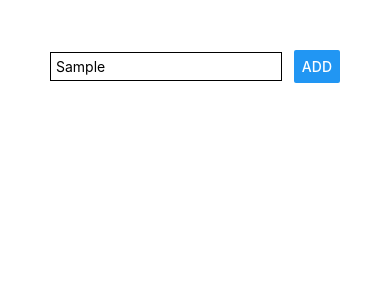
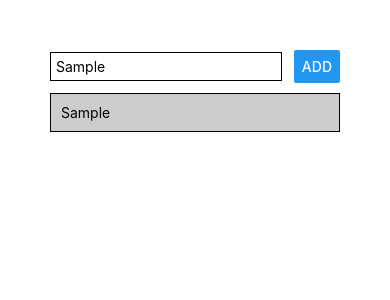
Before and after one commit to bethelju/reactn-todo, a React Native app: screen / in a window 390 px wide. Both pictures are taken after typing "Sample" into the empty fields and a click on the button "ADD". Shown: the top 300 px of the page. Built offline with nearby package versions, Linux system fonts and the light colour scheme.

Commit message:
Adding scrolling, begin splitting items

```diff
--- a/App.js
+++ b/App.js
@@ -1,16 +1,35 @@
-import React from 'react';
-import { StyleSheet, Text, View, TextInput, Button } from 'react-native';
+import React, { useState } from 'react';
+import { StyleSheet, Text, View, TextInput, Button, ScrollView, FlatList } from 'react-native';
+import TaskItem from './components/TaskItem'
 
 export default function App() {
+  const [enteredTask, setEnteredTask] = useState('');
+  const [tasks, setTasks] = useState([]);
+
+  const taskInputHandler = (enteredText) => {
+    setEnteredTask(enteredText);
+  }
+
+  const addTaskHandler = () => {
+    setTasks(currentTasks => [...currentTasks,
+      {key: Math.random().toString(), value: enteredTask}]);
+  }
+
   return (
     <View style={styles.screen}>
       <View style={styles.inputContainer}>
         <TextInput placeholder="Task"
-          style={styles.textInput} />
-        <Button title="Add" />
+          style={styles.textInput}
+          onChangeText={taskInputHandler}
+          value={enteredTask} />
+        <Button title="Add" onPress={addTaskHandler} />
       </View>
-      <View>
-      </View>
+      <FlatList
+        data={tasks}
+        renderItem={itemData => (
+          <TaskItem title={itemData.item.value} />
+        )
+      }/>
     </View>
   );
 }
@@ -29,5 +48,5 @@
     borderColor: 'black',
     borderWidth: 1,
     padding: 5
-  },
+  }
 });
--- /dev/null
+++ b/components/TaskItem.js
@@ -0,0 +1,22 @@
+import React, { useState } from 'react';
+import { View, Text, StyleSheet } from 'react-native';
+
+const TaskItem = props => {
+    return (
+        <View style={styles.listItem}>
+            <Text>{props.title}</Text>
+        </View>
+    )
+}
+
+const styles = StyleSheet.create({
+    listItem: {
+        padding: 10,
+        marginTop: 10,
+        backgroundColor: '#ccc',
+        borderColor: 'black',
+        borderWidth: 1
+    }
+})
+
+export default TaskItem
```
Also changed, not shown: components/TaskInput.js (added).
